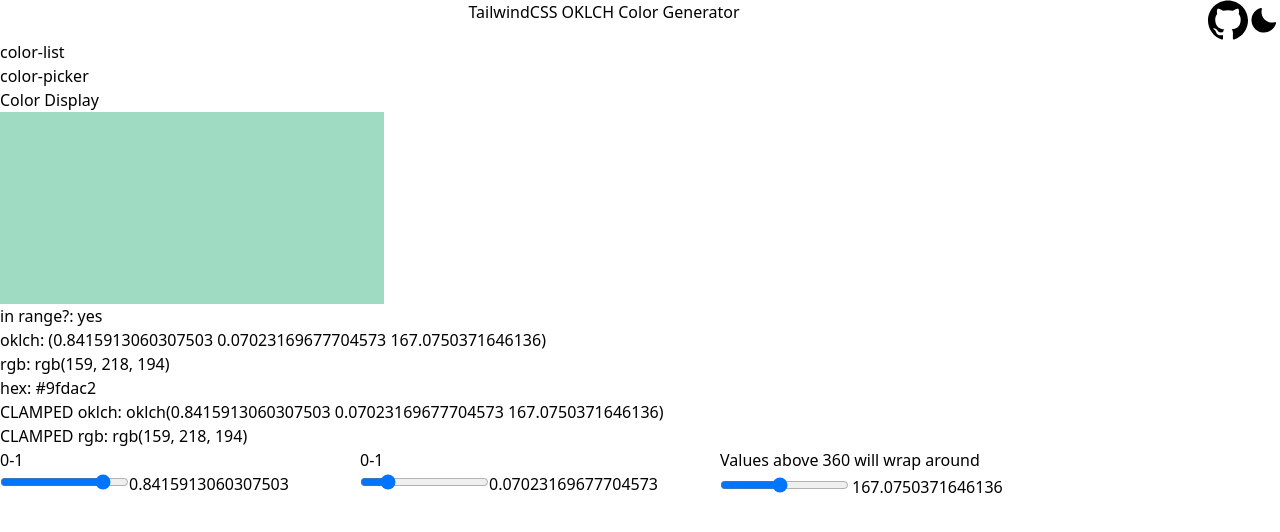
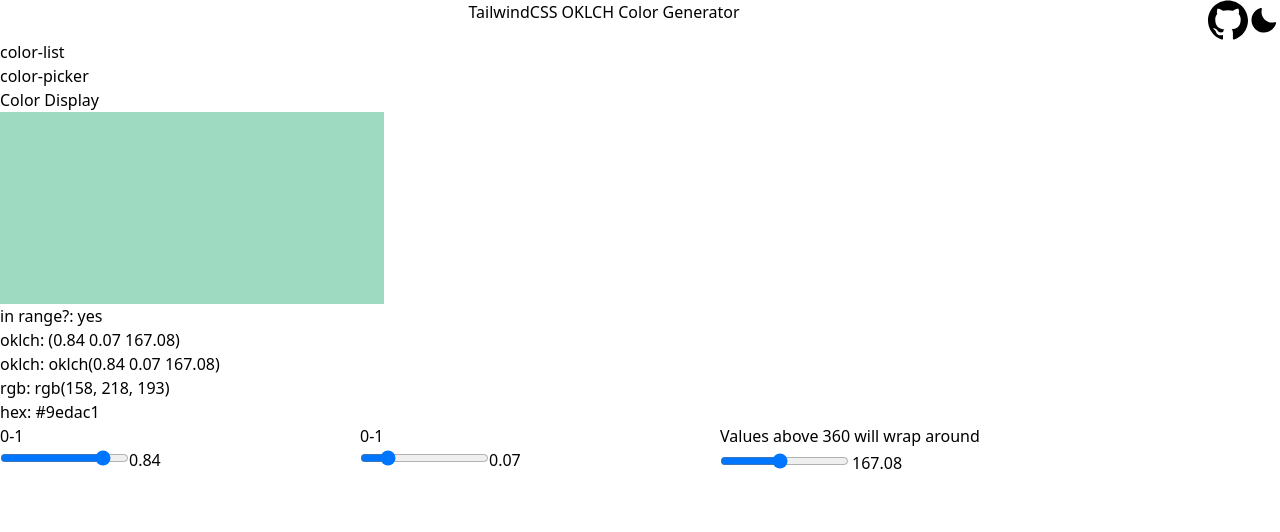
Before and after one commit to ElleAquilina/oklch-themer, a React (Vite) app: page / in a window 1280 px wide. Shown: the top 532 px of the page. Built offline with nearby package versions, Linux system fonts and the light colour scheme.

Commit message:
Add rounding to intial random color, and consolidate helper functions

```diff
--- a/src/components/color-card.tsx
+++ b/src/components/color-card.tsx
@@ -1,17 +1,11 @@
-import { colorFormatHex, colorFormatRgb, inRGB } from '@/helpers/colors'
+import { getRandomOklchColor, inRgb } from '@/helpers/colors'
 import { Schema } from '@/types/oklch.schema.tsx'
 import 'culori/css'
-import { clampChroma, formatCss, formatRgb, Oklch, random } from 'culori/fn'
+import { clampChroma, formatCss, formatHex, formatRgb, Oklch } from 'culori/fn'
 import { useState } from 'react'
 
 export default function ColorCard() {
-    const [oklch, setOklch] = useState<Oklch>(
-        clampChroma(
-            random('oklch', {
-                l: [0.25, 1],
-            }),
-        ),
-    )
+    const [oklch, setOklch] = useState<Oklch>(getRandomOklchColor())
 
     const [inputData, setInputData] = useState({
         l: oklch.l,
@@ -53,16 +47,6 @@ export default function ColorCard() {
         validate(name)
     }
 
-    function round() {
-        // Drop Chroma and Hue is Lightness is low
-        if (oklch.l > 0.15) {
-            oklch.c = 0
-            oklch.h = 0
-        }
-
-        // If hue is over 360, it should wrap around
-    }
-
     function validate(channelName: string) {
         try {
             let valid = Schema.parse(inputData)
@@ -99,14 +83,13 @@ export default function ColorCard() {
                         backgroundColor: formatCss(oklch),
                     }}
                 />
-                <p>in range?: {inRGB(oklch) ? 'yes' : 'no'}</p>
+                <p>in range?: {inRgb(oklch) ? 'yes' : 'no'}</p>
                 <p>
                     oklch: ({oklch.l} {oklch.c} {oklch.h})
                 </p>
-                <p>rgb: {colorFormatRgb(oklch)}</p>
-                <p>hex: {colorFormatHex(oklch)}</p>
-                <p>CLAMPED oklch: {formatCss(clampChroma(oklch, 'oklch'))}</p>
-                <p>CLAMPED rgb: {formatRgb(clampChroma(oklch))}</p>
+                <p>oklch: {formatCss(clampChroma(oklch, 'oklch'))}</p>
+                <p>rgb: {formatRgb(clampChroma(oklch))}</p>
+                <p>hex: {formatHex(clampChroma(oklch))}</p>
                 <div className='flex flex-row'>
                     <div>
                         <p>0-1</p>
--- a/src/helpers/colors.tsx
+++ b/src/helpers/colors.tsx
@@ -1,38 +1,35 @@
 import 'culori/css'
 import {
+    clampChroma,
     Color,
-    formatHex,
-    formatRgb,
-    Lch,
     modeRgb,
     Oklch,
+    random,
     round,
-    toGamut,
     useMode,
 } from 'culori/fn'
 
-export function colorFormatRgb(color: Oklch) {
-    //let color: AnyLch = valueToColor(value)
-    let rgbColor: Color = inRGB(color) ? color : toRgb(color)
-    return formatRgb(rgbColor)
-}
-
-export function colorFormatHex(color: Oklch) {
-    let rgbColor: Color = inRGB(color) ? color : toRgb(color)
-    return formatHex(rgbColor)
-}
-
-export type AnyLch = Lch | Oklch
+const COLOR_SPACE_GAP = 0.0001
 
 export let roundChannel = round(2)
 
 export let rgb = useMode(modeRgb)
 
-const COLOR_SPACE_GAP = 0.0001
+export function getRandomOklchColor(): Oklch {
+    // Use clampChroma to get a valid RGB colour
+    let randomColor = clampChroma(
+        random('oklch', { l: [0.25, 1], h: [0, 360] }),
+    )
 
-let toRgb = toGamut('rgb', 'oklch')
+    return {
+        mode: 'oklch',
+        l: roundChannel(randomColor.l),
+        c: roundChannel(randomColor.c),
+        h: roundChannel(randomColor.h),
+    }
+}
 
-export function inRGB(color: Color): boolean {
+export function inRgb(color: Color): boolean {
     let check = rgb(color)
     return (
         check.r >= -COLOR_SPACE_GAP &&
```
